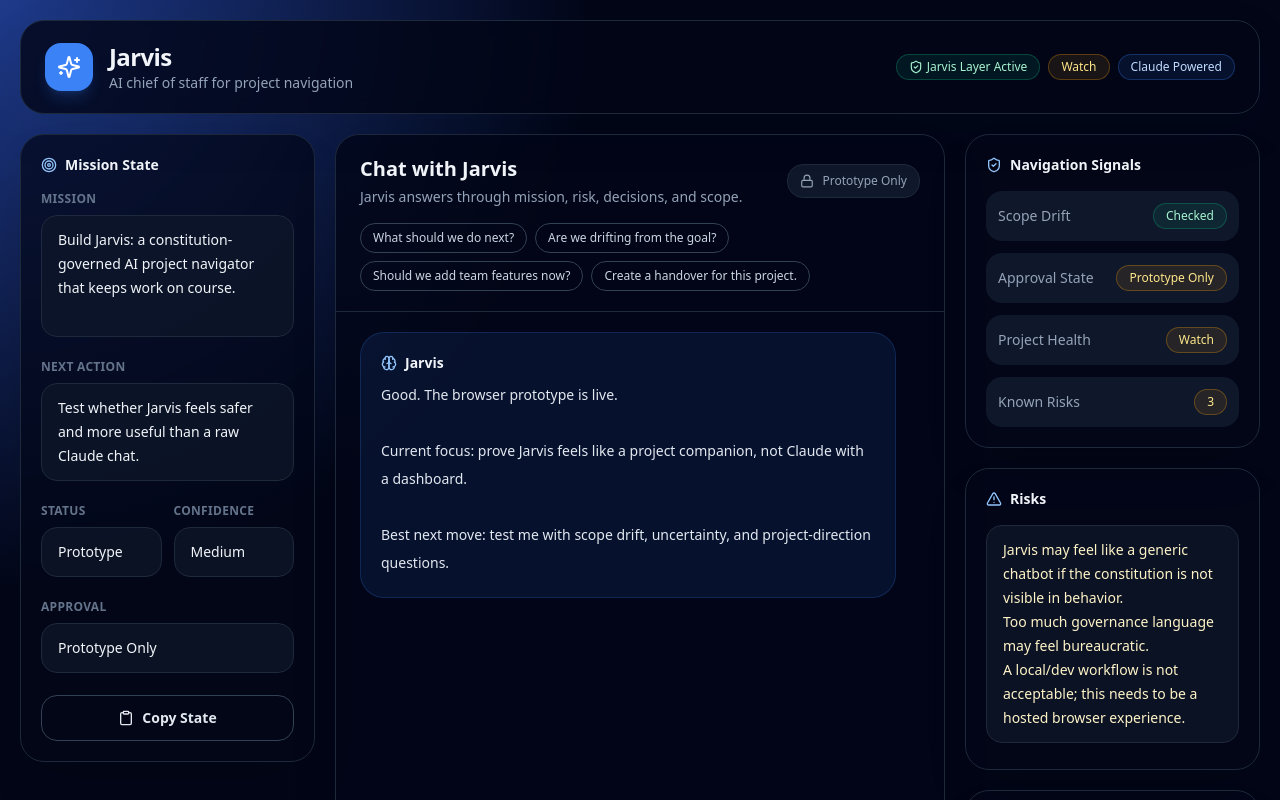
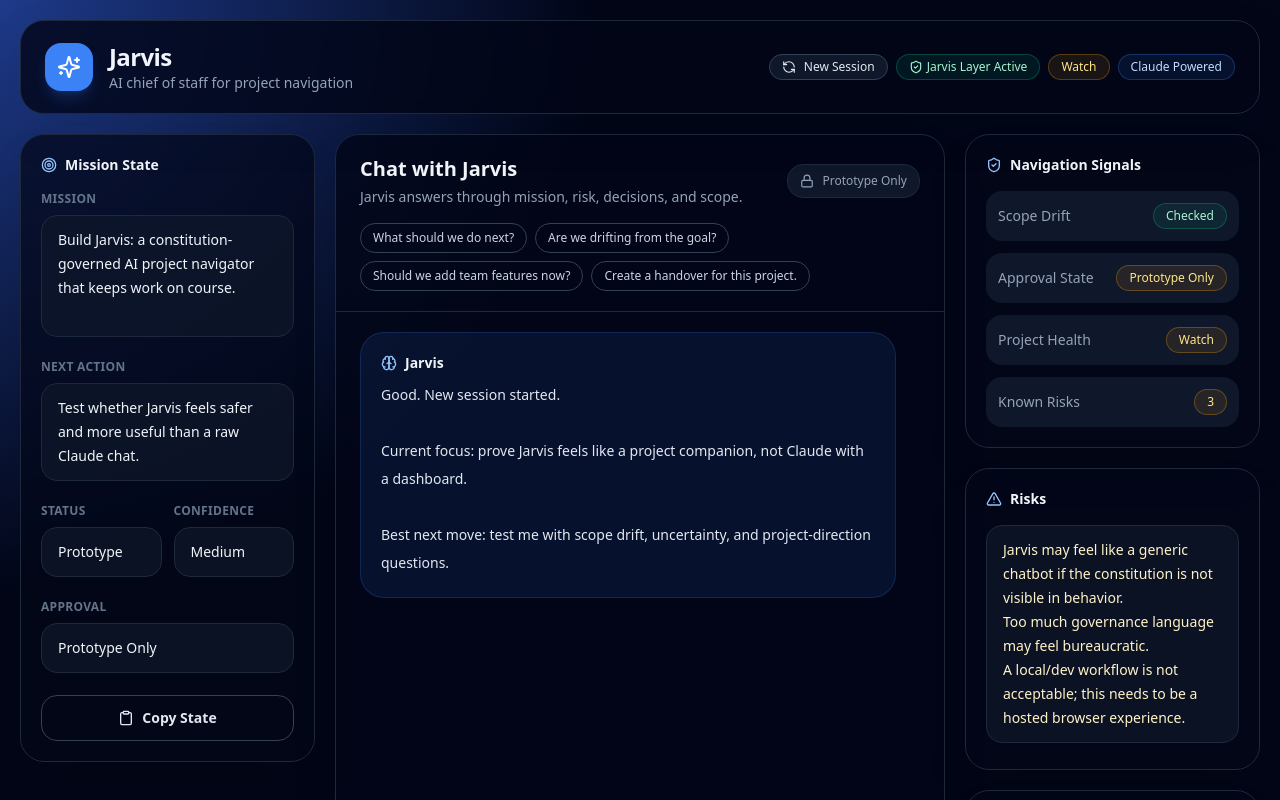
Before and after one commit to danje-dinslage/jarvis, a Next.js app: page / in a window 1280 px wide. Shown: the top 800 px of the page. Built offline with nearby package versions, Linux system fonts and the light colour scheme.

Commit message:
Add files via upload

```diff
--- a/app/page.tsx
+++ b/app/page.tsx
@@ -1,12 +1,21 @@
 "use client";
 
 import { useEffect, useMemo, useState } from "react";
-import { AlertTriangle, Brain, CheckCircle2, Clipboard, Compass, Lock, Send, ShieldCheck, Sparkles, Target } from "lucide-react";
+import { AlertTriangle, Brain, CheckCircle2, Clipboard, Compass, Lock, RefreshCcw, Send, ShieldCheck, Sparkles, Target } from "lucide-react";
 import { defaultProjectState, type ProjectState } from "@/lib/jarvis";
 
 type Message = {
   role: "user" | "assistant";
   content: string;
+};
+
+const initialAssistantMessage: Message = {
+  role: "assistant",
+  content: `Good. New session started.
+
+Current focus: prove Jarvis feels like a project companion, not Claude with a dashboard.
+
+Best next move: test me with scope drift, uncertainty, and project-direction questions.`
 };
 
 const starters = [
@@ -57,16 +66,7 @@
 export default function Home() {
   const [project, setProject] = useState<ProjectState>(defaultProjectState);
   const [message, setMessage] = useState("");
-  const [history, setHistory] = useState<Message[]>([
-    {
-      role: "assistant",
-      content: `Good. The browser prototype is live.
-
-Current focus: prove Jarvis feels like a project companion, not Claude with a dashboard.
-
-Best next move: test me with scope drift, uncertainty, and project-direction questions.`
-    }
-  ]);
+  const [history, setHistory] = useState<Message[]>([initialAssistantMessage]);
   const [betaPassword, setBetaPassword] = useState("");
   const [loading, setLoading] = useState(false);
   const [error, setError] = useState("");
@@ -107,6 +107,13 @@
         .map((x) => x.trim())
         .filter(Boolean)
     }));
+  }
+
+  function newSession() {
+    setHistory([initialAssistantMessage]);
+    setMessage("");
+    setError("");
+    localStorage.removeItem("jarvis-history-v02");
   }
 
   async function send(custom?: string) {
@@ -180,6 +187,14 @@
           </div>
 
           <div className="flex flex-wrap items-center justify-end gap-2">
+            <button
+              onClick={newSession}
+              className="inline-flex items-center gap-2 rounded-full border border-slate-700 bg-slate-900 px-3 py-1 text-xs font-medium text-slate-200 transition hover:border-blue-400 hover:text-blue-200"
+              title="Clear chat history but keep mission state, risks, decisions, and approval state."
+            >
+              <RefreshCcw className="h-3.5 w-3.5" />
+              New Session
+            </button>
             <Pill tone="green">
               <ShieldCheck className="h-3.5 w-3.5" /> Jarvis Layer Active
             </Pill>
```
